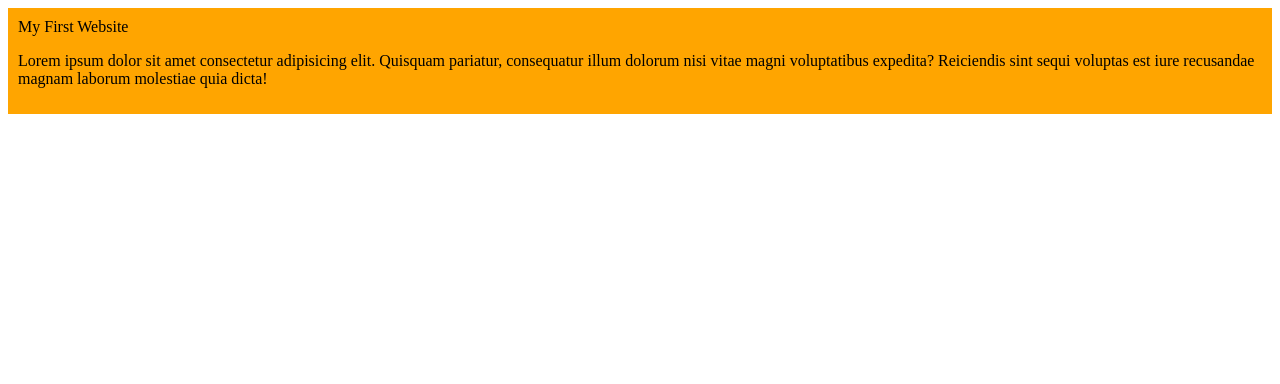
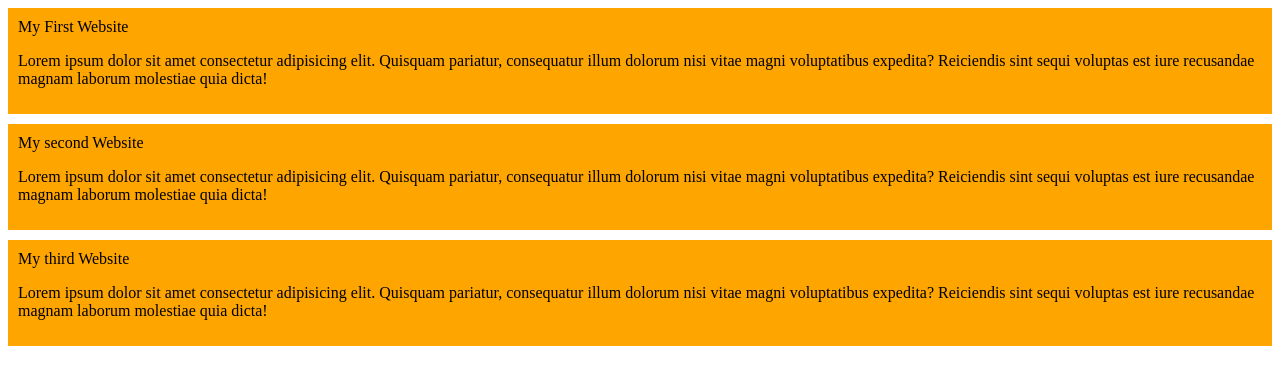
Before and after one commit to Asif-Iqbal17/my-first-github-ripo, a plain HTML site: page index.html in a window 1280 px wide. Drawn offline with Linux system fonts and the light colour scheme.

Commit message:
added the second and third blog

```diff
--- a/index.html
+++ b/index.html
@@ -11,5 +11,13 @@
         My First Website
         <p>Lorem ipsum dolor sit amet consectetur adipisicing elit. Quisquam pariatur, consequatur illum dolorum nisi vitae magni voluptatibus expedita? Reiciendis sint sequi voluptas est iure recusandae magnam laborum molestiae quia dicta!</p>
     </div>
+    <div>
+        My second Website
+        <p>Lorem ipsum dolor sit amet consectetur adipisicing elit. Quisquam pariatur, consequatur illum dolorum nisi vitae magni voluptatibus expedita? Reiciendis sint sequi voluptas est iure recusandae magnam laborum molestiae quia dicta!</p>
+    </div>
+    <div>
+        My third Website
+        <p>Lorem ipsum dolor sit amet consectetur adipisicing elit. Quisquam pariatur, consequatur illum dolorum nisi vitae magni voluptatibus expedita? Reiciendis sint sequi voluptas est iure recusandae magnam laborum molestiae quia dicta!</p>
+    </div>
 </body>
 </html>
--- a/styles/blog.css
+++ b/styles/blog.css
@@ -1,4 +1,5 @@
 div{
     background-color:orange;
     padding: 10px;
+    margin-bottom: 10px;
 }
```
